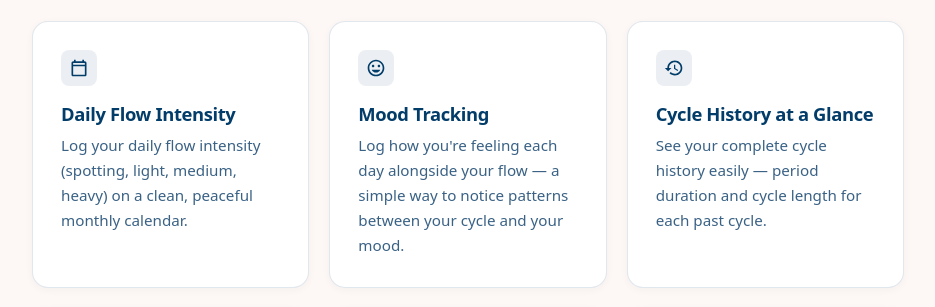
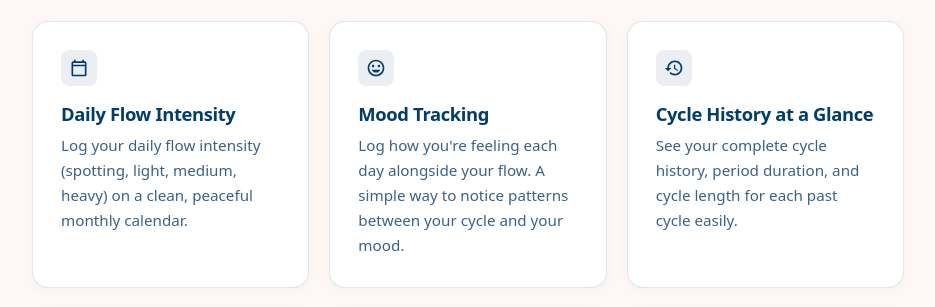
Before and after one commit to Drum514/full-moon-flow-web, a plain HTML site: page index.html in a window 1280 px wide. Shown: the part 1340-1647 px from the top of the page, without its empty margins (172-1107 px from the left). Drawn offline with Linux system fonts and the light colour scheme.

Commit message:
Refine copy in Mood Tracking and Cycle History cards

```diff
--- a/index.html
+++ b/index.html
@@ -92,7 +92,7 @@
               <svg viewBox="0 0 24 24"><path d="M11.99 2C6.47 2 2 6.48 2 12s4.47 10 9.99 10C17.52 22 22 17.52 22 12S17.52 2 11.99 2zM12 20c-4.42 0-8-3.58-8-8s3.58-8 8-8 8 3.58 8 8-3.58 8-8 8zm3.5-9c.83 0 1.5-.67 1.5-1.5S16.33 8 15.5 8 14 8.67 14 9.5s.67 1.5 1.5 1.5zm-7 0c.83 0 1.5-.67 1.5-1.5S9.33 8 8.5 8 7 8.67 7 9.5 7.67 11 8.5 11zm3.5 6.5c2.33 0 4.31-1.46 5.11-3.5H6.89c.8 2.04 2.78 3.5 5.11 3.5z"/></svg>
             </div>
             <h3>Mood Tracking</h3>
-            <p>Log how you're feeling each day alongside your flow — a simple way to notice patterns between your cycle and your mood.</p>
+            <p>Log how you're feeling each day alongside your flow. A simple way to notice patterns between your cycle and your mood.</p>
           </div>
 
           <div class="card">
@@ -100,7 +100,7 @@
               <svg viewBox="0 0 24 24"><path d="M13 3c-4.97 0-9 4.03-9 9H1l3.89 3.89.07.14L9 12H6c0-3.87 3.13-7 7-7s7 3.13 7 7-3.13 7-7 7c-1.93 0-3.68-.79-4.94-2.06l-1.42 1.42C8.27 19.99 10.51 21 13 21c4.97 0 9-4.03 9-9s-4.03-9-9-9zm-1 5v5l4.28 2.54.72-1.21-3.5-2.08V8H12z"/></svg>
             </div>
             <h3>Cycle History at a Glance</h3>
-            <p>See your complete cycle history easily — period duration and cycle length for each past cycle.</p>
+            <p>See your complete cycle history, period duration, and cycle length for each past cycle easily.</p>
           </div>
 
           <div class="card">
```
